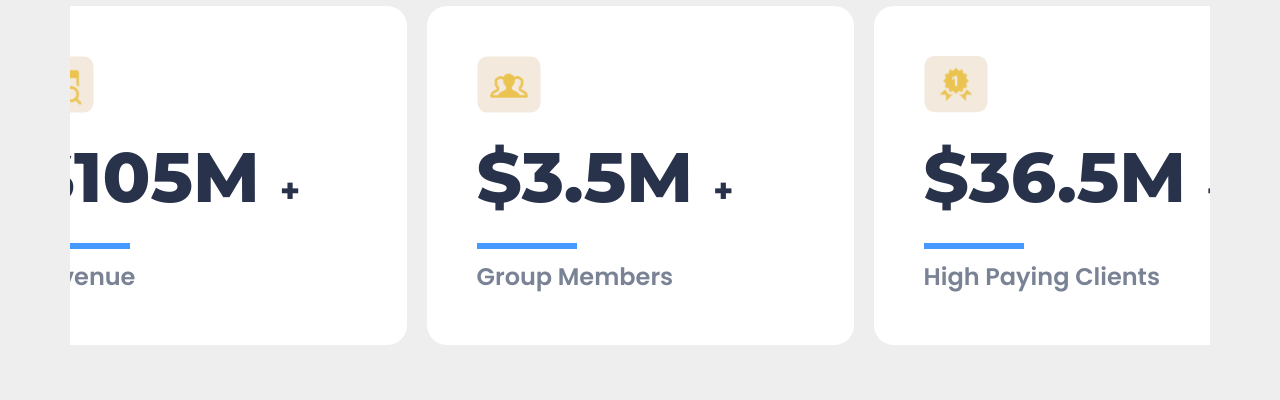
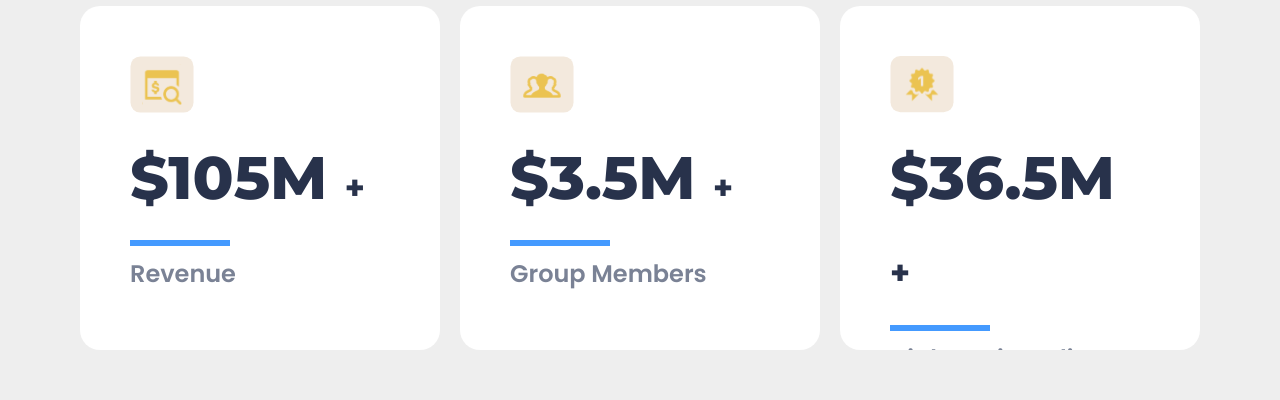
Before and after one commit to Meshbola15/cla-podt, a React (Create React App) app: page / in a window 1280 px wide. Shown: the part 2020-2420 px from the top of the page. Built offline with nearby package versions, Linux system fonts and the light colour scheme.

Commit message:
second commit

```diff
--- a/src/components/Counter/Counter.css
+++ b/src/components/Counter/Counter.css
@@ -34,8 +34,8 @@
   background-color: var(--white);
   padding: 50px;
   border-radius: 20px;
-  min-width: 427px;
-  min-height: 324px;
+  width: 35vw;
+  height: 344px;
   margin: 0 10px;
 }
 
@@ -57,9 +57,10 @@
   font-family: "Montserrat";
   font-style: normal;
   font-weight: 700;
-  font-size: 70px;
+  font-size: 60px;
   line-height: 85px;
   color: #28324b;
+  margin: 0;
 }
 
 .counter-section h1 span {
@@ -91,7 +92,8 @@
   .counter-section {
     width: 100%;
     margin-top: 20px;
-    height: 324px;
+    height: auto;
+    padding: 30px;
   }
 
   .counter-container {
--- a/src/components/Floating/Floating.css
+++ b/src/components/Floating/Floating.css
@@ -131,6 +131,7 @@
     left: 0px;
     right: 0px;
     position: relative;
+    margin-top: -50px;
   }
   .hero-video-container {
     width: 100vw;
--- a/src/components/Floating2/Floating2.css
+++ b/src/components/Floating2/Floating2.css
@@ -9,6 +9,11 @@
   margin-bottom: -100px;
   background-color: #eeeeee;
   padding: 60px 200px;
+}
+
+.floating{
+  padding: 30px;
+  padding-top: 60px;
 }
 
 .floating3-container {
@@ -100,5 +105,6 @@
 
   .floating2-placeholder {
     width: 90vw;
+    margin-left: 0;
   }
 }
--- a/src/components/Information/information.css
+++ b/src/components/Information/information.css
@@ -1,5 +1,5 @@
 .information-container {
-    background-color: #EEEEEE;
+  background-color: #eeeeee;
   padding: 40px 100px;
   display: flex;
   align-items: center;
@@ -10,7 +10,7 @@
 }
 
 .information {
-    background-color: #EEEEEE;
+  background-color: #eeeeee;
 }
 
 .information-text-container {
@@ -18,13 +18,12 @@
 }
 
 .information-text-container h1 {
-
   font-family: "Montserrat", sans-serif;
   font-style: normal;
   font-weight: 700;
   font-size: 30px;
   line-height: 37px;
-    color: #19233D;
+  color: #19233d;
 }
 
 .information-text-container p {
@@ -57,7 +56,6 @@
 }
 
 @media screen and (max-width: 780px) {
-
   .information-container {
     flex-direction: column-reverse;
     padding: 20px 30px;
@@ -86,14 +84,13 @@
     text-align: justify;
 
     color: #676767;
-
   }
 
   .information-img-container img {
     margin-bottom: 40px;
-        max-width: 181px;
-        max-height: 362px;
-        margin: 0 30px
+    width: 45vw;
+    height: auto;
+    margin: 30px;
   }
 }
 
@@ -101,5 +98,4 @@
   .information-container {
     padding: 120px 200px;
   }
-
 }
```
Also changed, not shown: src/Assets/chart-group-2.svg. Lines whose indentation alone changed are shown as unchanged.
